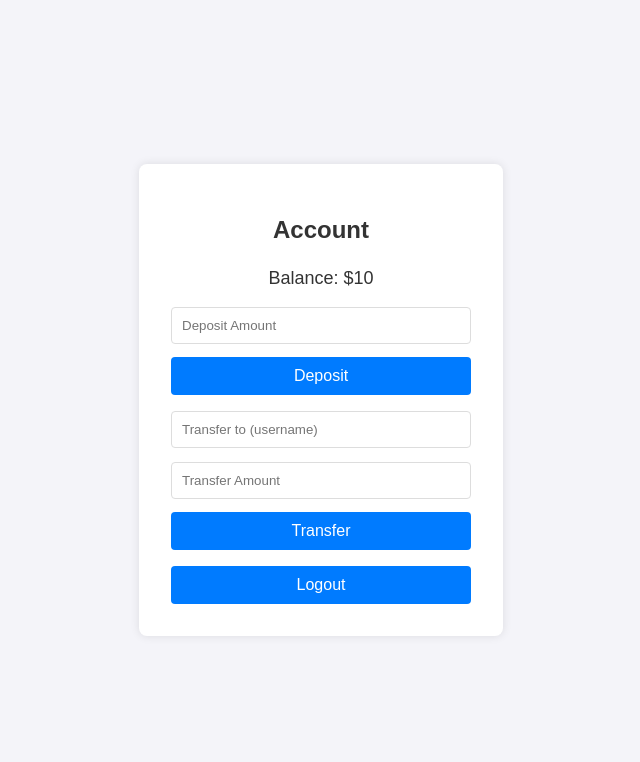
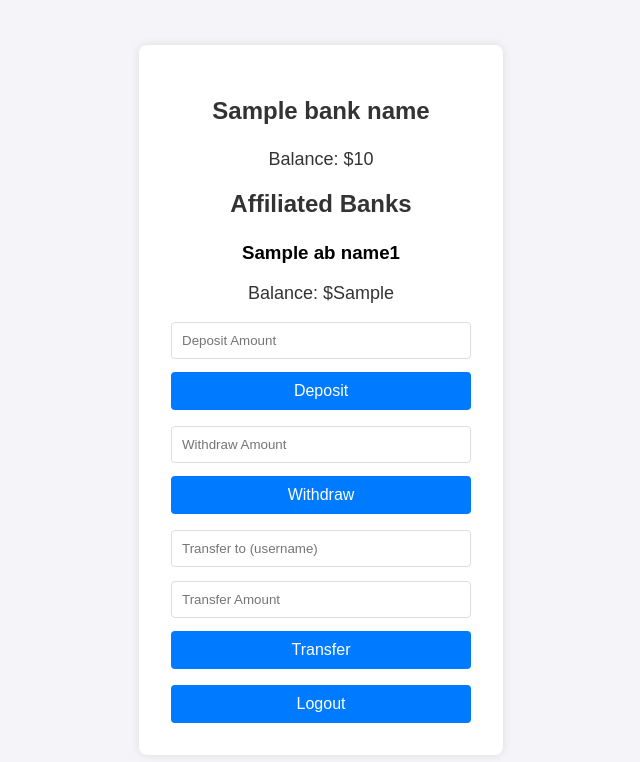
Before and after one commit to fernandocintra2871/pbl2_redes, a Flask app: template app/templates/account.html in a window 1280 px wide. Shown: the top 762 px of the page, without its empty margins (319-959 px from the left). Run offline with Flask 3, Linux system fonts and the light colour scheme; the template is opened without the code that fills it: most values are stand-ins (such as "Sample title", 1, 10 or a date in 2020); parts of the project's set-up code (start-up, migrations or seed data) failed here and were passed over.

Commit message:
Incio da conexão entre bancos

```diff
--- a/app/app.py
+++ b/app/app.py
@@ -1,6 +1,6 @@
 from flask import Flask, request, jsonify, session, render_template, redirect, url_for
-from werkzeug.security import generate_password_hash, check_password_hash
-import uuid
+from time import sleep
+import requests
 
 app = Flask(__name__)
 app.secret_key = 'super_secret_key'
@@ -8,6 +8,23 @@ app.secret_key = 'super_secret_key'
 # Simulated database
 users = {}
 accounts = {}
+
+
+host = "127.0.0.1"
+port = input("Porta: ")
+bank_name = input("Nome do Banco: ")
+
+host_a1 = "127.0.0.1"
+port_a1 = "12346"
+
+host_a2 = "127.0.0.1"
+port_a2 = "12347"
+
+
+# Conta de teste
+users["1"] = { 'id': "1",'password': "123" }
+accounts["1"] = { 'balance': 999, 'used': False}
+
 
 @app.route('/')
 def home():
@@ -27,7 +44,7 @@ def register():
 def account():
     if 'user_id' not in session:
         return redirect(url_for('login'))
-    return render_template('account.html')
+    return render_template('account.html', bank_name=bank_name)
 
 @app.route('/register', methods=['POST'])
 def register_user():
@@ -38,15 +55,16 @@ def register_user():
     if username in users:
         return jsonify({'message': 'User already exists'}), 400
 
-    user_id = str(uuid.uuid4())
-    hashed_password = generate_password_hash(password)
     users[username] = {
-        'id': user_id,
-        'password': hashed_password
+        'id': username,
+        'password': password
     }
-    accounts[user_id] = {
-        'balance': 0
+    accounts[username] = {
+        'balance': 0,
+        'used': False
     }
+
+    print(users, accounts)
     return jsonify({'message': 'User registered successfully'}), 201
 
 @app.route('/login', methods=['POST'])
@@ -56,10 +74,11 @@ def login_user():
     password = data.get('password')
 
     user = users.get(username)
-    if not user or not check_password_hash(user['password'], password):
+    if not user or not user['password'] == password:
         return jsonify({'message': 'Invalid username or password'}), 401
 
     session['user_id'] = user['id']
+    print(session)
     return jsonify({'message': 'Login successful'}), 200
 
 @app.route('/deposit', methods=['POST'])
@@ -75,6 +94,24 @@ def deposit():
     user_id = session['user_id']
     accounts[user_id]['balance'] += amount
     return jsonify({'message': 'Deposit successful', 'new_balance': accounts[user_id]['balance']}), 200
+
+@app.route('/withdraw', methods=['POST'])
+def withdraw():
+    if 'user_id' not in session:
+        return jsonify({'message': 'Unauthorized'}), 401
+
+    data = request.get_json()
+    amount = data.get('amount')
+    if amount <= 0:
+        return jsonify({'message': 'Invalid amount'}), 400
+
+    user_id = session['user_id']
+    if accounts[user_id]['balance'] < amount:
+        return jsonify({'message': 'Insufficient funds'}), 400
+
+    accounts[user_id]['balance'] -= amount
+    return jsonify({'message': 'Withdrawal successful', 'new_balance': accounts[user_id]['balance']}), 200
+
 
 @app.route('/transfer', methods=['POST'])
 def transfer():
@@ -97,8 +134,25 @@ def transfer():
         return jsonify({'message': 'Insufficient funds'}), 400
 
     target_user_id = target_user['id']
+
+    """
+    c = 0
+    while accounts[user_id]['used'] and accounts[target_user_id]['used']:
+        if c > 1000000000:
+            return jsonify({'message': 'Target user does not exist'}), 423
+        c += 1
+
+    accounts[user_id]['used'] = True
+    accounts[target_user_id]['used'] = True
+    """
+
     accounts[user_id]['balance'] -= amount
     accounts[target_user_id]['balance'] += amount
+
+    #accounts[user_id]['used'] = False
+    #accounts[target_user_id]['used'] = False
+
+    print(accounts)
     return jsonify({'message': 'Transfer successful', 'new_balance': accounts[user_id]['balance']}), 200
 
 @app.route('/account_balance', methods=['GET'])
@@ -114,5 +168,33 @@ def logout():
     session.pop('user_id', None)
     return jsonify({'message': 'Logout successful'}), 200
 
+"""
+Comunicação com os outros bancos
+"""
+
+# affiliates banks balances
+@app.route('/ab_balance', methods=['GET'])
+def ab_balances():
+    if 'user_id' not in session:
+        return jsonify({'message': 'Unauthorized'}), 401
+
+    user_id = session['user_id']
+    response = requests.post(f'http://{host_a1}:{port_a1}/balance', json={'user_id': user_id})
+    data = response.json()
+    return  jsonify(data), 200
+
+@app.route('/balance', methods=['POST'])
+def balance():
+     # Verifica se o endereço IP da solicitação está na lista de IPs permitidos
+    allowed_ips = ['127.0.0.1']
+    client_ip = request.remote_addr
+    if client_ip not in allowed_ips:
+        return jsonify({'message': 'Forbidden'}), 403
+    data = request.get_json()
+    user_id = data.get('user_id')
+    print(data)
+    print(user_id)
+    return jsonify({'bank': bank_name, 'balance': accounts[user_id]['balance']}), 200
+
 if __name__ == '__main__':
-    app.run(debug=True)
+    app.run(host=host, port=port)
--- a/app/static/script.js
+++ b/app/static/script.js
@@ -8,6 +8,8 @@ document.addEventListener('DOMContentLoaded', () => {
     const logoutButton = document.getElementById('logoutButton');
     const message = document.getElementById('message');
     const balanceText = document.getElementById('balance');
+    const abBalanceText1 = document.getElementById('abBalance1');
+    const abNameText1 = document.getElementById('abName1');
 
     const showMessage = (msg) => {
         message.textContent = msg;
@@ -19,6 +21,17 @@ document.addEventListener('DOMContentLoaded', () => {
             .then(data => {
                 if (data.balance !== undefined) {
                     balanceText.textContent = `Balance: $${data.balance}`;
+                }
+            });
+    };
+
+    const updateAbBalance = () => {
+        fetch('/ab_balance')
+            .then(response => response.json())
+            .then(data => {
+                if (data.balance !== undefined) {
+                    abBalanceText1.textContent = `Balance: $${data.balance}`;
+                    abNameText1.textContent = `${data.bank}`;
                 }
             });
     };
@@ -94,15 +107,34 @@ document.addEventListener('DOMContentLoaded', () => {
         });
     }
 
+    if (withdrawForm) {
+        withdrawForm.addEventListener('submit', (e) => {
+            e.preventDefault();
+            const amount = parseFloat(document.getElementById('withdrawAmount').value);
+            fetch('/withdraw', {
+                method: 'POST',
+                headers: { 'Content-Type': 'application/json' },
+                body: JSON.stringify({ amount })
+            })
+            .then(response => response.json())
+            .then(data => {
+                showMessage(data.message);
+                updateBalance();
+            });
+        });
+    }
+
+
     if (transferForm) {
         transferForm.addEventListener('submit', (e) => {
             e.preventDefault();
             const targetUsername = document.getElementById('transferUsername').value;
             const amount = parseFloat(document.getElementById('transferAmount').value);
+            const targetBank = document.getElementById('transferBank').value;
             fetch('/transfer', {
                 method: 'POST',
                 headers: { 'Content-Type': 'application/json' },
-                body: JSON.stringify({ target_username: targetUsername, amount })
+                body: JSON.stringify({ target_username: targetUsername, amount, target_bank: targetBank })
             })
             .then(response => response.json())
             .then(data => {
@@ -127,5 +159,6 @@ document.addEventListener('DOMContentLoaded', () => {
 
     if (balanceText) {
         updateBalance();
+        updateAbBalance();
     }
 });
--- a/app/templates/account.html
+++ b/app/templates/account.html
@@ -2,16 +2,23 @@
 <html lang="en">
 <head>
     <meta charset="UTF-8">
-    <title>Account</title>
+    <title>{{ bank_name }}</title>
     <link rel="stylesheet" href="{{ url_for('static', filename='style.css') }}">
 </head>
 <body>
     <div class="container">
-        <h2>Account</h2>
+        <h2>{{ bank_name }}</h2>
         <p id="balance">Balance: ${{ balance }}</p>
+        <h2>Affiliated Banks</h2>
+        <h3 id="abName1">{{ abName1 }}</h3>
+        <p id="abBalance1">Balance: ${{ abBalance1 }}</p>
         <form id="depositForm">
             <input type="number" id="depositAmount" name="amount" placeholder="Deposit Amount" required>
             <button type="submit">Deposit</button>
+        </form>
+        <form id="withdrawForm">
+            <input type="number" id="withdrawAmount" name="amount" placeholder="Withdraw Amount" required>
+            <button type="submit">Withdraw</button>
         </form>
         <form id="transferForm">
             <input type="text" id="transferUsername" name="target_username" placeholder="Transfer to (username)" required>
--- /dev/null
+++ b/testes/cookies.txt
@@ -0,0 +1,5 @@
+# Netscape HTTP Cookie File
+# https://curl.se/docs/http-cookies.html
+# This file was generated by libcurl! Edit at your own risk.
+
+#HttpOnly_127.0.0.1	FALSE	/	FALSE	0	session	eyJ1c2VyX2lkIjoidXNlcjEifQ.ZmdCRQ.gGCiRP1Di5VhSy0DNxrru3T3Zck
```
Also changed, not shown: 1 other file.
